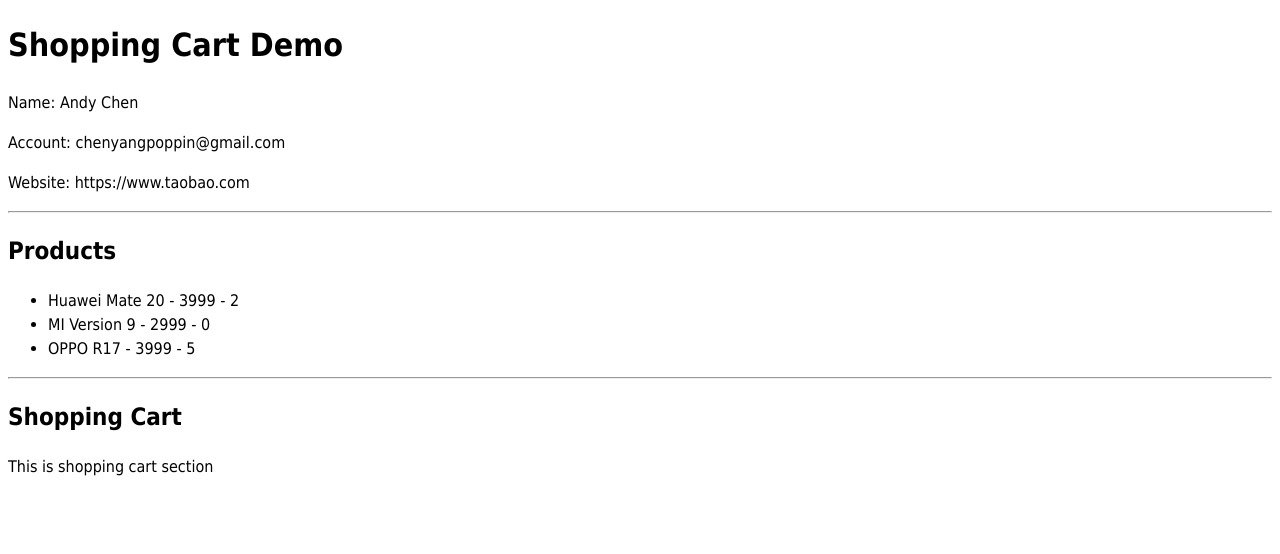
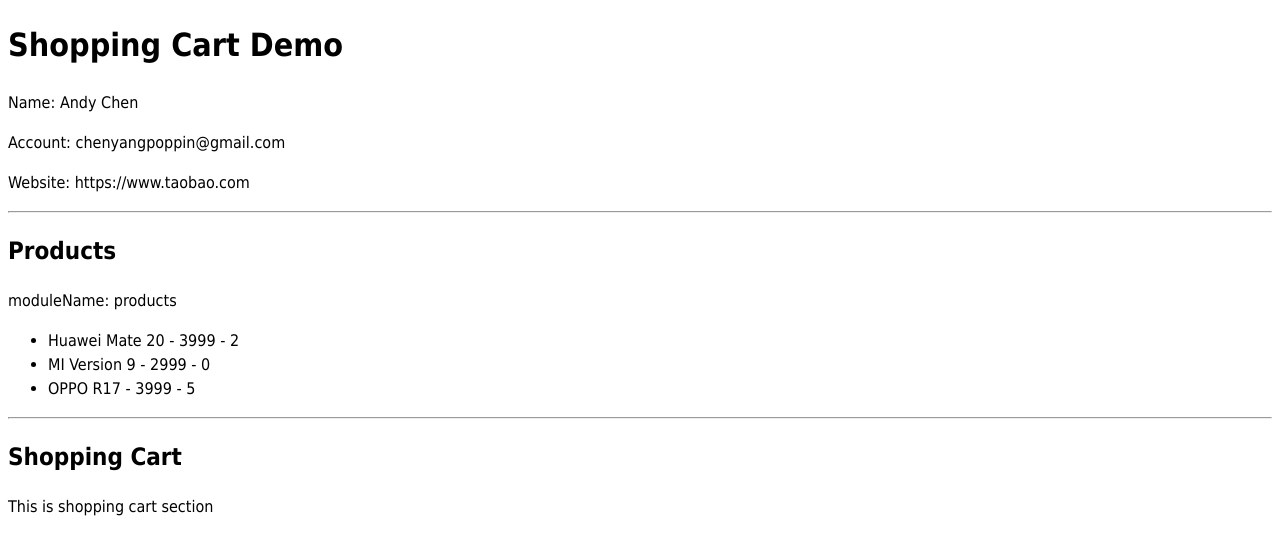
Before and after one commit to tjcchen/vue-practice, a Vue app in the folder vuex-best-practice/: page / in a window 1280 px wide. Shown: the top 554 px of the page. Built offline with nearby package versions, Linux system fonts and the light colour scheme.

Commit message:
Add some comments for better understanding phase 2

```diff
--- a/vuex-best-practice/src/App.vue
+++ b/vuex-best-practice/src/App.vue
@@ -15,7 +15,7 @@
 
 <script>
 import vuex from 'vuex'
-import {mapState} from 'vuex'
+import { mapState } from 'vuex'
 import ProductList from './components/ProductList.vue'
 import ShoppingCart from './components/ShoppingCart.vue'
 
--- a/vuex-best-practice/src/api/shop.js
+++ b/vuex-best-practice/src/api/shop.js
@@ -12,7 +12,7 @@
 
 export default {
   getProducts: function(cb) {
-    setTimeout(() => cb(_products), 100);
+    setTimeout(() => cb(_products), 0);
   },
 
   buyProducts: function(products, cb, errorCb) {
--- a/vuex-best-practice/src/components/ProductList.vue
+++ b/vuex-best-practice/src/components/ProductList.vue
@@ -1,5 +1,6 @@
 <template>
   <div class="product-list">
+    <p>moduleName: {{ moduleName }}</p>
     <ul>
       <li
         v-for="product in products"
@@ -22,7 +23,8 @@
     };
   },
   computed: mapState({
-    products: state => state.products.all
+    products: state => state.products.all,
+    moduleName: state => state.products.moduleName
   }),
   created: function() {
     this.$store.dispatch('products/getAllProducts');
--- a/vuex-best-practice/src/store/modules/products.js
+++ b/vuex-best-practice/src/store/modules/products.js
@@ -3,7 +3,8 @@
 
 // initial state
 const state = {
-  all: []
+  all: [],
+  moduleName: 'products'
 };
 
 // mutations
@@ -20,7 +21,7 @@
 
 // actions
 const actions = {
-  getAllProducts({ commit }) {
+  getAllProducts: function({ commit }) {
     shop.getProducts(
       products => {
         console.log('[shop.getProducts]:');
```
